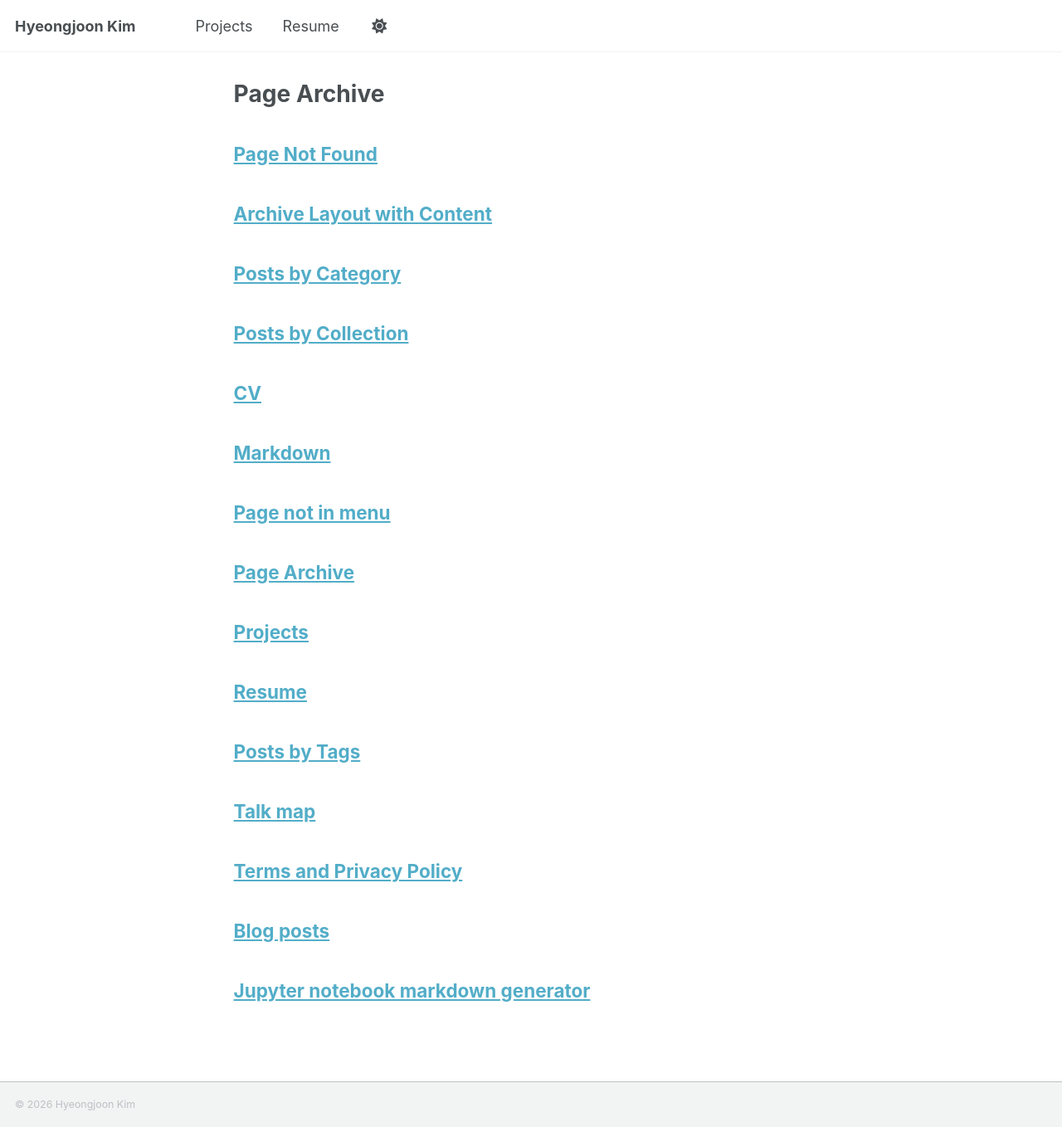
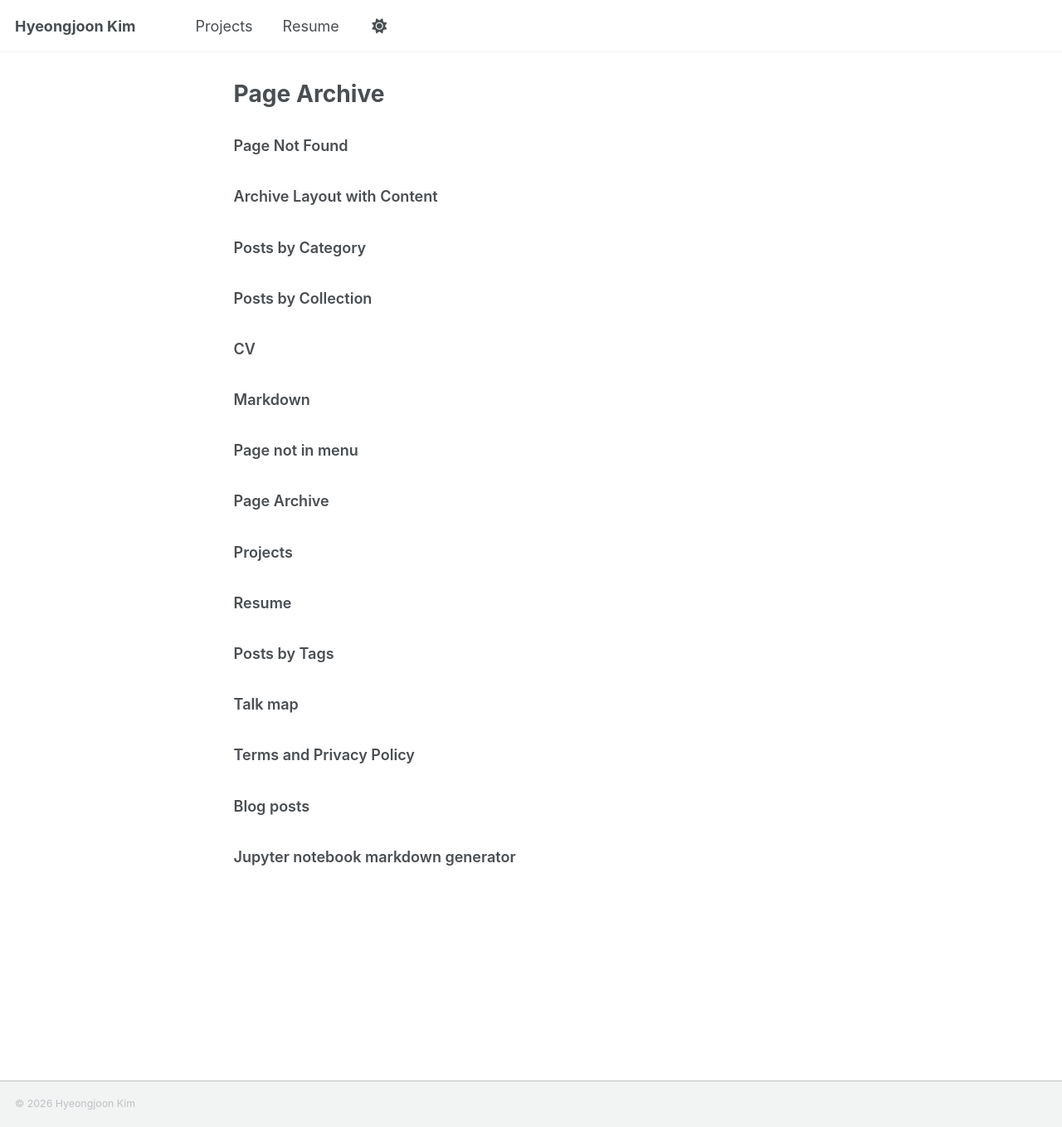
Before and after one commit to joonk1214/joonk1214.github.io, a Jekyll site: the page built from _pages/page-archive.html, in a window 1280 px wide and 1358 px high. Shown: the whole window at 83% size. Built offline with Jekyll 4.4.1, drawn with Linux system fonts in a browser that asks for light colours; a script bundle is joined from its source files by our own code; library files that are not in the unit come from our copies.

Commit message:
Update main.scss

```diff
--- a/assets/css/main.scss
+++ b/assets/css/main.scss
@@ -41,3 +41,18 @@
     "vendor/font-awesome/solid",
     "vendor/font-awesome/brands"
 ;
+
+.archive__item-title {
+  font-size: 1rem;
+  font-weight: 600;
+  line-height: 1.4;
+}
+
+.archive__item-title a {
+  color: inherit;
+  text-decoration: none;
+}
+
+.archive__item-title a:hover {
+  text-decoration: underline;
+}
```
